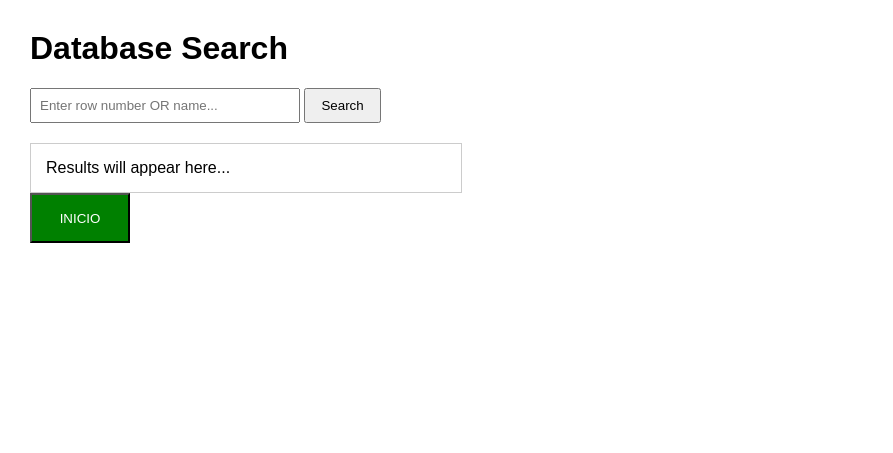
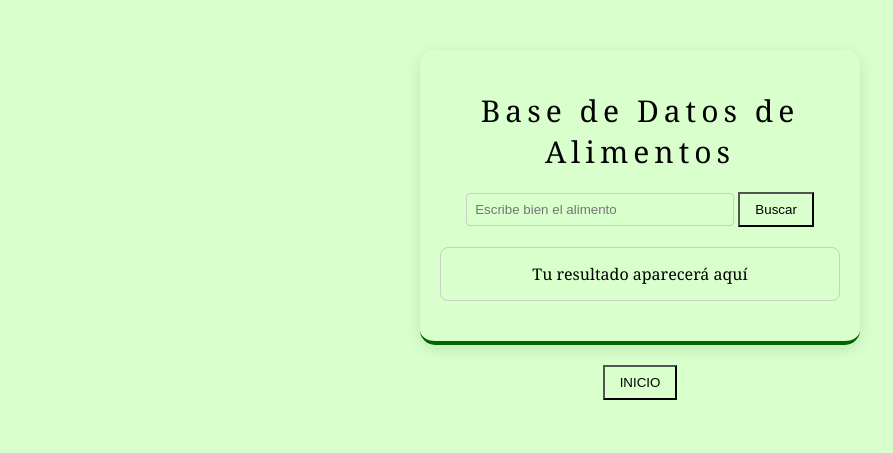
Before and after one commit to Homie-2205/Hope-Alma-De-Atleta, a plain HTML site: page ICBF.html in a window 1280 px wide. Shown: the whole page, without its empty margins (0-893 px from the left). Drawn offline with Linux system fonts and the light colour scheme.

Commit message:
Update ICBF.html

```diff
--- a/ICBF.html
+++ b/ICBF.html
@@ -1,31 +1,87 @@
-<!DOCTYPE html>
-<html lang="en">
+
+  <!DOCTYPE html>
+<html lang="es">
 <head>
     <meta charset="UTF-8">
     <meta name="viewport" content="width=device-width, initial-scale=1.0">
     <title>Search Google Sheet Rows</title>
+
     <style>
-        body { font-family: Arial, sans-serif; margin: 30px; }
-        .search-box { margin-bottom: 20px; }
-        input { padding: 8px; width: 250px; }
-        button { padding: 8px 15px; cursor: pointer; }
-        #data-container { margin-top: 20px; padding: 15px; border: 1px solid #ccc; max-width: 400px; }
+        body {
+            text-align: center;
+            padding: 20px;
+            --accent: #006600;
+            background-color: #d9ffcc;
+            font-family: Georgia, serif;
+            margin: 30px;
+        }
+        .search-box {
+        background: transparent;
+            margin-bottom: 20px;
+        }
+        input {
+        background: transparent;
+            padding: 8px;
+            width: 250px;
+            border: 1px solid #ccc;
+            border-radius: 4px;
+        }
+        button {
+        background: transparent;
+            padding: 8px 15px;
+            cursor: pointer;
+        }
+        #data-container {
+        background: transparent;
+            margin: 20px auto;
+            padding: 15px;
+            border: 1px solid #ccc;
+            max-width: 400px;
+            background: #d9ffcc;
+            border-radius: 8px;
+        }
+        .card {
+            background: transparent;
+            max-width: 400px;
+            margin: 0 auto 20px auto;
+            padding: 20px;
+            border-radius: 15px;
+            box-shadow: 0 4px 15px rgba(0,0,0,0.1);
+            border-bottom: 4px solid var(--accent);
+        }
+        h1 {
+            font-family: Georgia, serif;
+            letter-spacing: 5px;
+            font-size: 30px;
+            font-weight: 300;
+        }
+        p {
+            font-family: Georgia, serif;
+            font-size: 11px;
+        }
+
     </style>
 </head>
 <body>
 
-    <h1>Database Search</h1>
+    <!-- Changed id="card" to class="card" to match your CSS -->
+    <div class="card">
+        <h1>Base de Datos de Alimentos </h1>
 
-    <div class="search-box">
-        <!-- Single input element for both rows and names -->
-        <input type="text" id="searchInput" placeholder="Enter row number OR name...">
-        <button onclick="executeSearch()">Search</button>
+        <div class="search-box">
+            <input type="text" id="searchInput" placeholder="Escribe bien el alimento">
+            <button onclick="executeSearch()">Buscar</button>
+        </div>
+
+        <div id="data-container">Tu resultado aparecerá aquí</div>
     </div>
 
-    <div id="data-container">Results will appear here...</div>
-    <button onclick="window.location.href='Nutrición.html';" class="start" style="width: 100px; height: 50px; background-color: green; color: white;">
-  INICIO
-</button>
+    <div>
+        <button onclick="window.location.href='Nutrición.html';" class="start-btn">
+            INICIO
+        </button>
+    </div>
+
 
 
 
```
